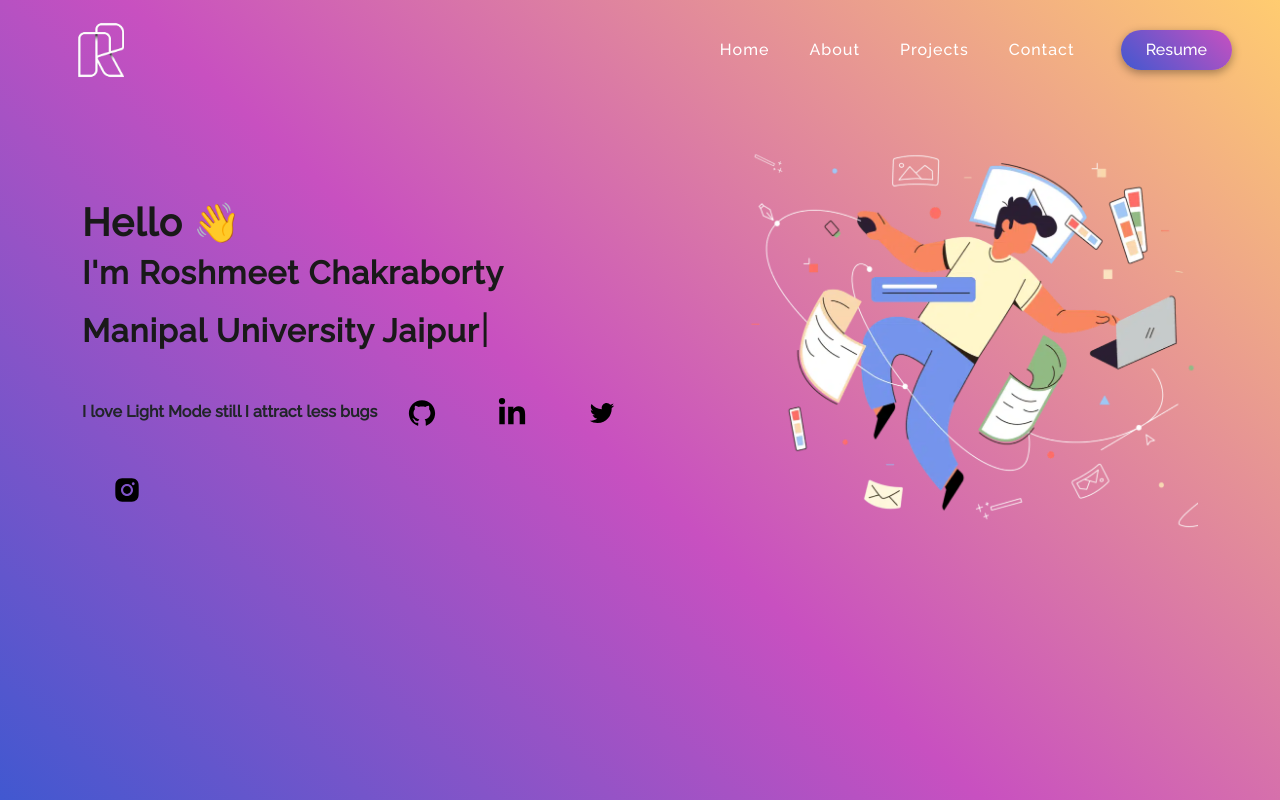
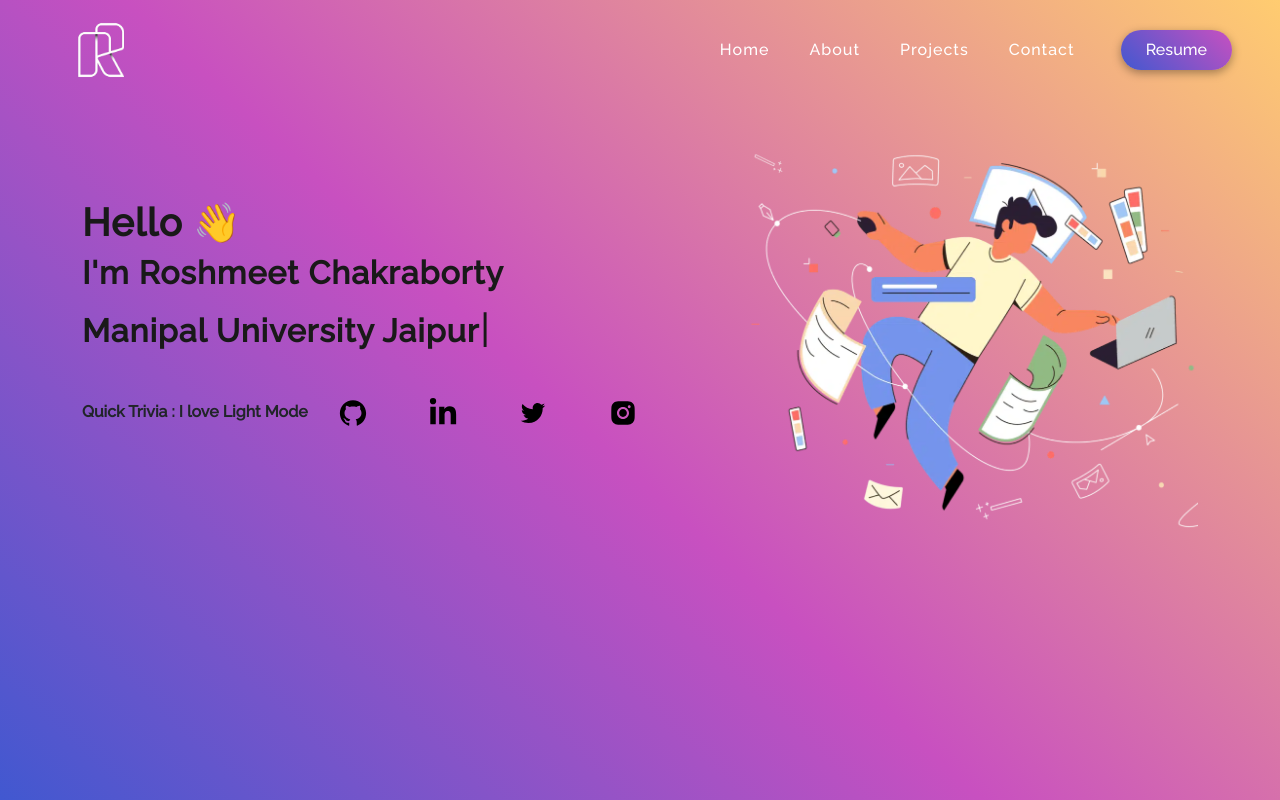
Before and after one commit to C0D3R-M33T/Roshmeet-Portfolio, a React (Create React App) app: page / in a window 1280 px wide. Built offline with nearby package versions, Linux system fonts and the light colour scheme; a web font is replaced by a local one.

Commit message:
light is love

```diff
--- a/src/components/Homepage/Homepage.js
+++ b/src/components/Homepage/Homepage.js
@@ -19,7 +19,7 @@ function Home() {
             <h2 className='nametext'>I'm Roshmeet Chakraborty</h2>
             <span></span>
             <Text />
-            <strong>I love Light Mode still I attract less bugs</strong>
+            <strong>Quick Trivia : I love Light Mode</strong>
             <span></span>
             <button onClick={() => {
               window.open("https://github.com/C0D3R-M33T");
```
